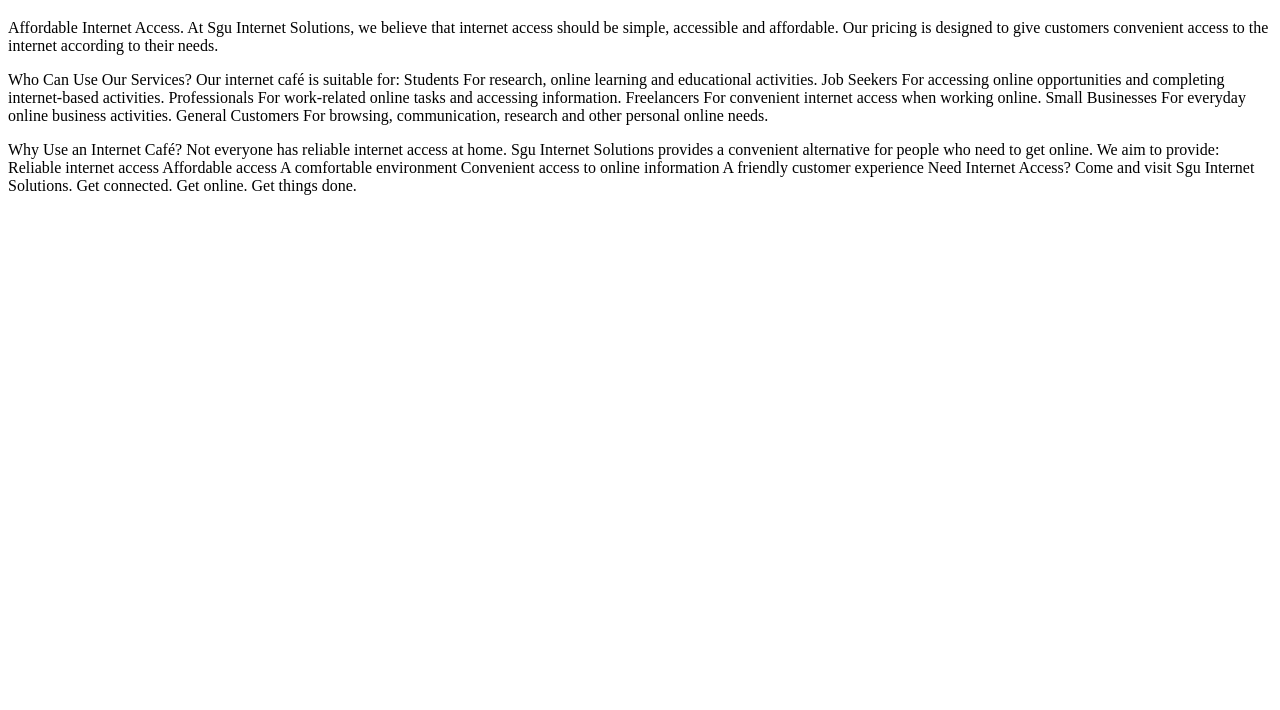
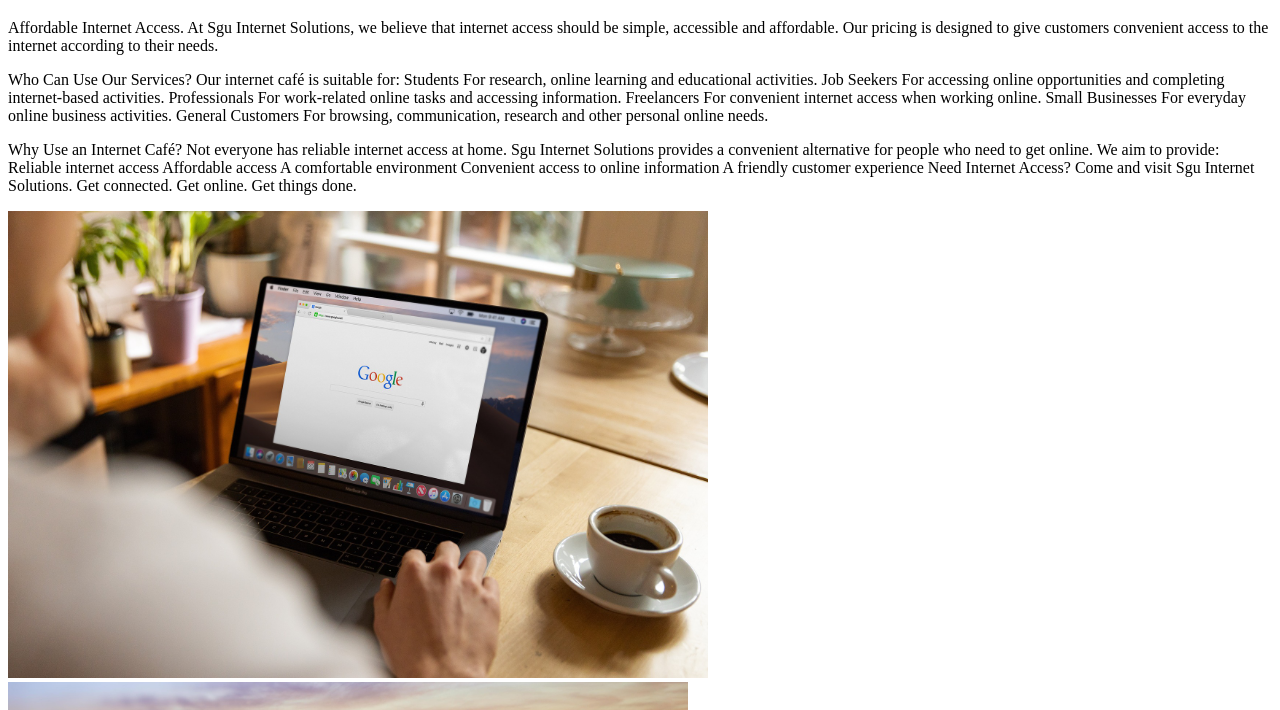
Before and after one commit to sphasgubudu5-collab/sguinternetsolutions, a plain HTML site: page customerinfomation.html in a window 1280 px wide. Shown: the part 87-797 px from the top of the page. Drawn offline with Linux system fonts and the light colour scheme.

Commit message:
Update customerinfomation.html
I have added new pictures under customer information

```diff
--- a/customerinfomation.html
+++ b/customerinfomation.html
@@ -57,5 +57,7 @@
 Come and visit Sgu Internet Solutions.
 
 Get connected. Get online. Get things done.</p>
+<img src="images/firmbee-freelance-part 2.8.jpg"width=700px/> <img src="images/fotografielink-please-part 2.9.jpg"width=680px/>
+I have added new picturers under customer information
 </body>
 </html>
```
